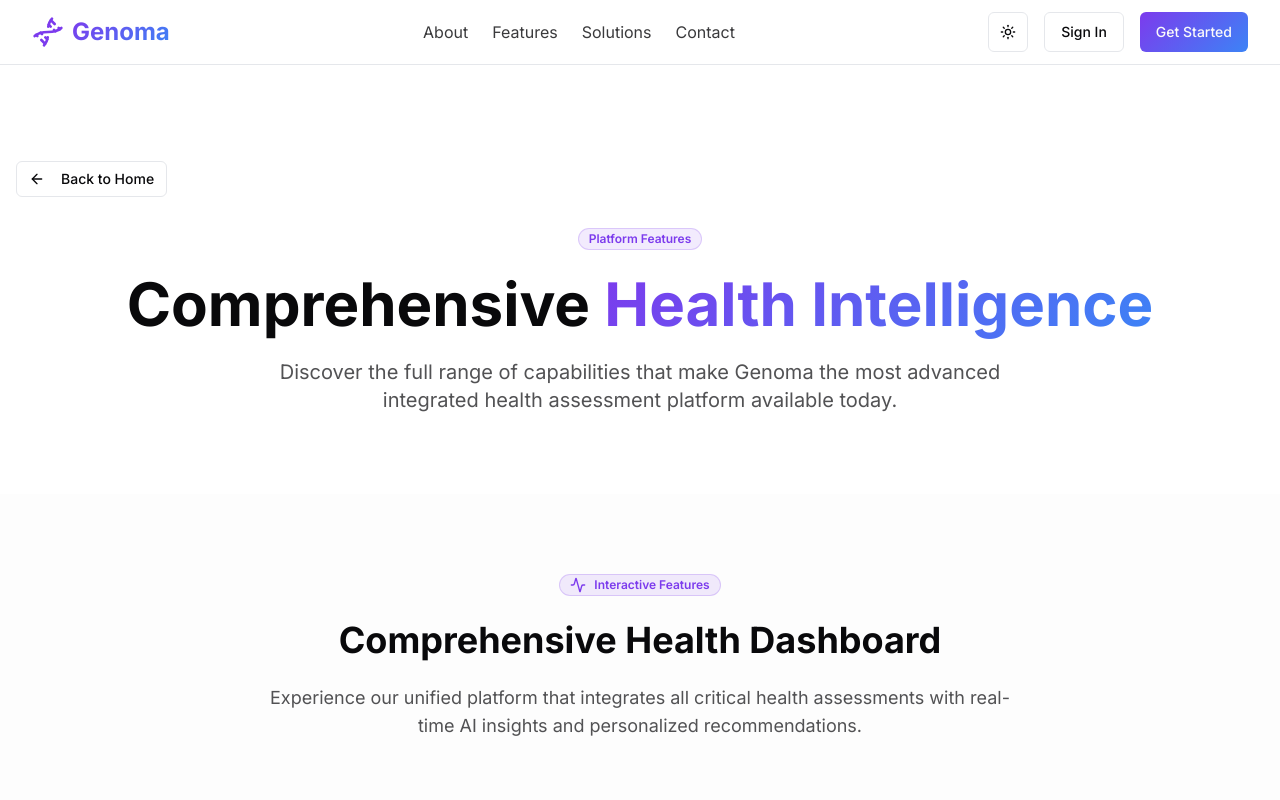
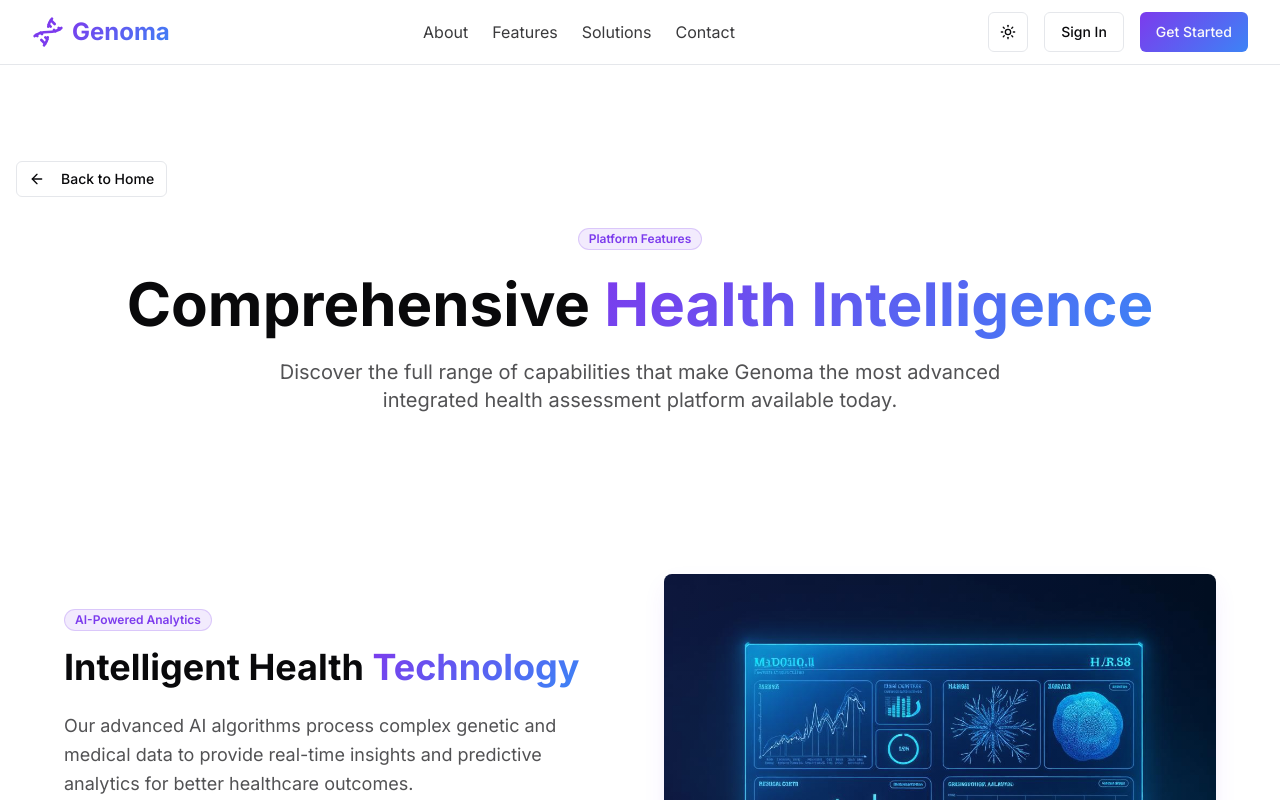
Before and after one commit to Geyasri2004/genoma, a React (Vite) app: page /features in a window 1280 px wide. Shown: the top 800 px of the page. Built offline with nearby package versions, Linux system fonts and the light colour scheme; the HTML template or start-up script is replaced by a standard one.

Commit message:
Fix dashboard visibility on explore

```diff
--- a/src/pages/Features.tsx
+++ b/src/pages/Features.tsx
@@ -1,6 +1,5 @@
 import Header from "@/components/Header";
 import Footer from "@/components/Footer";
-import FeaturesDashboard from "@/components/FeaturesDashboard";
 import { Card, CardContent, CardDescription, CardHeader, CardTitle } from "@/components/ui/card";
 import { Badge } from "@/components/ui/badge";
 import { Button } from "@/components/ui/button";
@@ -81,9 +80,6 @@ const Features = () => {
             </p>
           </div>
         </section>
-
-        {/* Core Features */}
-        <FeaturesDashboard />
 
         {/* Technology Showcase */}
         <section className="py-20">
```
